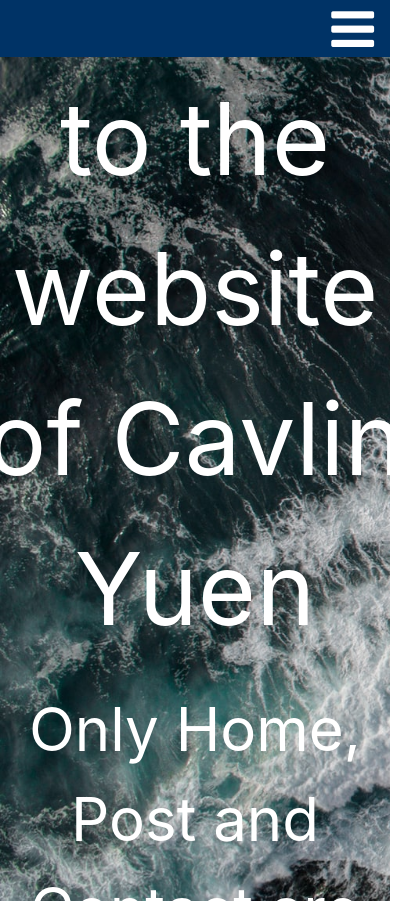
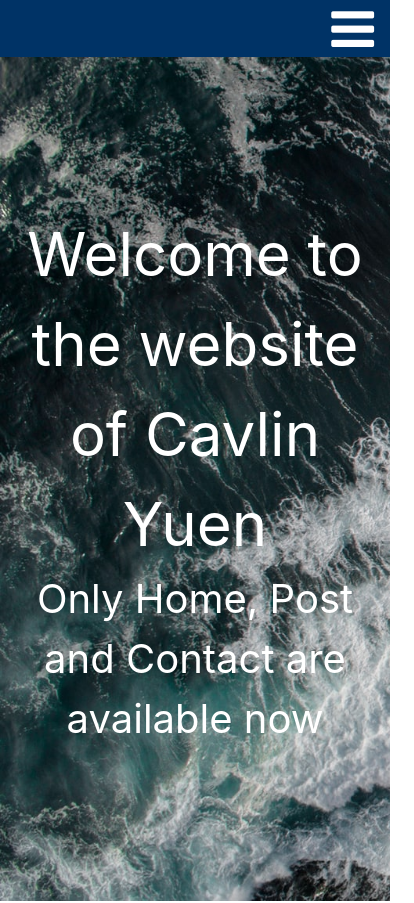
Before and after one commit to YuenSC/myDemo_frontend, a React (Create React App) app: page / in a window 390 px wide. Shown: the top 903 px of the page, 414 px wide, since content can reach past the window. Built offline with nearby package versions, Linux system fonts and the light colour scheme.

Commit message:
Minor Fix on tagline fontsize on small screen

```diff
--- a/src/index.css
+++ b/src/index.css
@@ -1,5 +1,5 @@
 html {
-  font-size: 62.5%;
+  font-size: 10px;
 }
 body {
   margin: 0;
--- a/src/styles/tagline.css
+++ b/src/styles/tagline.css
@@ -3,14 +3,30 @@
   color: white;
   display: flex;
   flex-direction: column;
-  font-size: 10rem;
   text-align: center;
 }
 
 .tagline .tagline__title {
-  font-size: 10rem;
-  margin-bottom: 2rem;
+  font-size: 7rem;
 }
 .tagline .tagline__subtitle {
-  font-size: 6rem;
+  font-size: 5rem;
 }
+
+@media screen and (max-width: 768px) {
+  .tagline .tagline__title {
+    font-size: 5rem;
+  }
+  .tagline .tagline__subtitle {
+    font-size: 3rem;
+  }
+}
+
+@media screen and (max-width: 1024px) {
+  .tagline .tagline__title {
+    font-size: 6rem;
+  }
+  .tagline .tagline__subtitle {
+    font-size: 4rem;
+  }
+}
```
